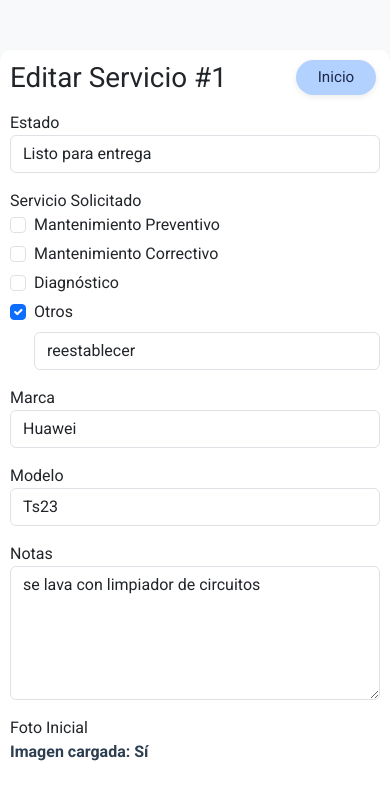
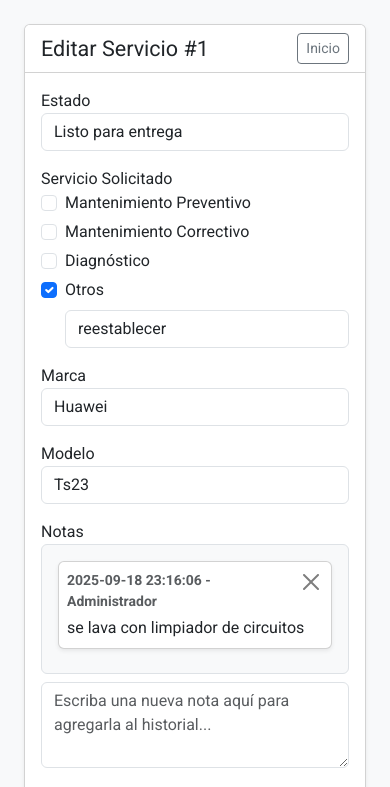
Before and after one commit to JoamCR/SCR, a Flask app: page /tecnico/editar/1 in a window 390 px wide. Shown: the top 787 px of the page. Run offline with Flask 3, Linux system fonts and the light colour scheme; a user stored in the database is signed in; data comes from the database, SQL or seed files in the repository; both versions use the stored data as it was after the commit.

Commit message:
Cambios en funcionalidades, se añada la funcion de registro de cambios y se mejora la vista de edicion

```diff
--- a/modules/tecnico/routes.py
+++ b/modules/tecnico/routes.py
@@ -164,13 +164,21 @@ def editar(id):
         return redirect(url_for('tecnico.panel'))
     servicio = servicio[0]
 
+    # Migración perezosa: Si hay una nota antigua y no hay notas en la nueva tabla, la movemos
+    notas_existentes = db.query("SELECT COUNT(*) as count FROM notas_servicio WHERE servicio_id = ?", (id,))
+    if notas_existentes[0]['count'] == 0 and servicio['notas']:
+        db.execute("INSERT INTO notas_servicio (servicio_id, nota, fecha, usuario) VALUES (?, ?, ?, ?)",
+                   (id, servicio['notas'], servicio['fecha_registro'], servicio['tecnico_actual'] or 'Sistema'))
+
     if request.method == 'POST':
         try:
             estado = request.form['estado']
             if estado not in ['En diagnóstico', 'En reparación', 'Listo para entrega']:
                 raise ValueError("Estado inválido")
 
-            notas = request.form['notas'].strip()
+            nueva_nota = request.form.get('nueva_nota', '').strip()
+            notas = servicio['notas'] or '' # Mantener la nota actual por defecto
+
             marca = request.form['marca'].strip()
             modelo = request.form['modelo'].strip()
             if not marca or not modelo:
@@ -211,6 +219,11 @@ def editar(id):
                 foto_final.save(os.path.join(Config.UPLOAD_FOLDER, nombre_archivo_final))
                 foto_final_path = os.path.join('static/uploads', nombre_archivo_final).replace('\\', '/')
 
+            if nueva_nota:
+                notas = nueva_nota # Actualizamos el campo principal con la nota más reciente
+                db.execute("INSERT INTO notas_servicio (servicio_id, nota, fecha, usuario) VALUES (?, ?, ?, ?)",
+                           (id, nueva_nota, datetime.now().strftime('%Y-%m-%d %H:%M:%S'), current_user.nombre))
+
             db.execute("""
                 UPDATE servicios SET estado = ?, marca = ?, modelo = ?, servicio = ?, notas = ?, foto_servicio = ?, foto_final = ?,
                 fecha_entrega = ?, tecnico_actual = ? WHERE id = ?
@@ -230,7 +243,55 @@ def editar(id):
         except Exception as e:
             flash(f"Error al actualizar: {str(e)}", "error")
         return redirect(url_for('tecnico.editar', id=id)) # Redirigir a la misma página en caso de error
-    return render_template('editar.html', servicio=servicio)
+
+    # Obtener historial de cambios para mostrar en la vista
+    historial_db = db.query("SELECT * FROM historial WHERE servicio_id = ? ORDER BY fecha_cambio DESC", (id,))
+    historial = []
+    if historial_db:
+        for h in historial_db:
+            historial.append({
+                'id': h['id'],
+                'fecha': h['fecha_cambio'],
+                'usuario': h['tecnico'],
+                'descripcion': f"Estado: {h['estado']} - Notas: {h['notas']}"
+            })
+
+    # Obtener lista de notas individuales
+    notas_list = db.query("SELECT * FROM notas_servicio WHERE servicio_id = ? ORDER BY fecha DESC", (id,))
+
+    return render_template('editar.html', servicio=servicio, historial=historial, notas_list=notas_list)
+
+@tecnico_bp.route('/eliminar_nota/<int:id_nota>', methods=['POST'])
+@login_required
+def eliminar_nota(id_nota):
+    try:
+        nota = db.query("SELECT servicio_id FROM notas_servicio WHERE id = ?", (id_nota,))
+        if nota:
+            servicio_id = nota[0]['servicio_id']
+            db.execute("DELETE FROM notas_servicio WHERE id = ?", (id_nota,))
+            flash("Nota eliminada correctamente", "success")
+            return redirect(url_for('tecnico.editar', id=servicio_id))
+        else:
+            flash("Nota no encontrada", "error")
+    except Exception as e:
+        flash(f"Error al eliminar nota: {str(e)}", "error")
+    return redirect(url_for('tecnico.panel'))
+
+@tecnico_bp.route('/eliminar_historial/<int:id_historial>', methods=['POST'])
+@login_required
+def eliminar_historial(id_historial):
+    try:
+        historial_entry = db.query("SELECT servicio_id FROM historial WHERE id = ?", (id_historial,))
+        if historial_entry:
+            servicio_id = historial_entry[0]['servicio_id']
+            db.execute("DELETE FROM historial WHERE id = ?", (id_historial,))
+            flash("Registro del historial eliminado correctamente", "success")
+            return redirect(url_for('tecnico.editar', id=servicio_id))
+        else:
+            flash("Registro no encontrado", "error")
+    except Exception as e:
+        flash(f"Error al eliminar del historial: {str(e)}", "error")
+    return redirect(url_for('tecnico.panel'))
 
 @tecnico_bp.route('/eliminar_servicio/<int:id>', methods=['POST'])
 @login_required
--- a/templates/editar.html
+++ b/templates/editar.html
@@ -8,13 +8,16 @@
     <link rel="stylesheet" href="/static/css/estilos.css">
 </head>
 <body>
-    <div class="form-container">
-        <div class="d-flex justify-content-between align-items-center mb-3">
-            <h1 class="mb-0">Editar Servicio #{{ servicio['id'] }}</h1>
-            <div class="d-flex gap-2">
-                <a href="{{ url_for('index') }}" class="btn-regresar btn-form-main inicio-top-right ms-3" title="Inicio">Inicio</a>
-            </div>
-        </div>
+    <div class="container-fluid p-4">
+        <div class="row">
+            <!-- Columna Izquierda: Formulario -->
+            <div class="col-lg-8">
+                <div class="card shadow-sm">
+                    <div class="card-header d-flex justify-content-between align-items-center bg-white">
+                        <h4 class="mb-0">Editar Servicio #{{ servicio['id'] }}</h4>
+                        <a href="{{ url_for('index') }}" class="btn btn-outline-secondary btn-sm" title="Inicio">Inicio</a>
+                    </div>
+                    <div class="card-body">
         {% with messages = get_flashed_messages(with_categories=true) %}
             {% if messages %}
                 {% for category, message in messages %}
@@ -23,6 +26,8 @@
             {% endif %}
         {% endwith %}
         <form method="POST" enctype="multipart/form-data">
+            <div class="row">
+                <div class="col-md-6">
             <div class="mb-3">
                 <label for="estado">Estado</label>
                 <select name="estado" id="estado" class="form-control" required title="Estado del servicio">
@@ -51,6 +56,8 @@
                     <input type="text" name="otros_servicio" class="form-control mt-2" placeholder="Especifique el servicio" title="Describa el servicio solicitado" value="{% if 'Otros' in servicio['servicio'] %}{{ servicio['servicio'].split('Otros: ')[1] if 'Otros: ' in servicio['servicio'] else '' }}{% endif %}" {% if 'Otros' not in servicio['servicio'] %}disabled{% endif %}>
                 </div>
             </div>
+                </div>
+                <div class="col-md-6">
             <div class="mb-3">
                 <label for="marca">Marca</label>
                 <input type="text" name="marca" id="marca" class="form-control" value="{{ servicio['marca'] }}" required title="Marca del equipo" placeholder="Ejemplo: HP">
@@ -61,8 +68,29 @@
             </div>
             <div class="mb-3">
                 <label for="notas">Notas</label>
-                <textarea name="notas" id="notas" class="form-control" rows="5" title="Notas adicionales" placeholder="Agregue observaciones aquí">{{ servicio['notas'] or '' }}</textarea>
+                <div class="bg-light p-3 rounded mb-2 border" style="max-height: 200px; overflow-y: auto;">
+                    {% if notas_list %}
+                        {% for nota in notas_list %}
+                        <div class="card mb-2 shadow-sm">
+                            <div class="card-body p-2">
+                                <div class="d-flex justify-content-between align-items-start">
+                                    <small class="text-muted fw-bold">{{ nota['fecha'] }} - {{ nota['usuario'] }}</small>
+                                    <button type="submit" form="form-eliminar-nota-{{ nota['id'] }}" class="btn-close btn-sm" aria-label="Eliminar" title="Eliminar nota"></button>
+                                </div>
+                                <p class="mb-0 mt-1 text-dark">{{ nota['nota'] }}</p>
+                            </div>
+                        </div>
+                        {% endfor %}
+                    {% else %}
+                        <p class="text-muted small mb-0 text-center">No hay notas registradas.</p>
+                    {% endif %}
+                </div>
+                <textarea name="nueva_nota" id="nueva_nota" class="form-control" rows="3" title="Agregar nueva nota" placeholder="Escriba una nueva nota aquí para agregarla al historial..."></textarea>
             </div>
+                </div>
+            </div>
+            <div class="row">
+                <div class="col-md-4">
             <div class="mb-3">
                 <label for="foto_inicial">Foto Inicial</label>
                 {% if servicio['foto_inicial'] %}
@@ -73,6 +101,8 @@
                     <input type="file" name="foto_inicial" id="foto_inicial" class="form-control" accept="image/jpeg,image/png" title="Suba la foto inicial">
                 {% endif %}
             </div>
+                </div>
+                <div class="col-md-4">
             <div class="mb-3">
                 <label for="foto_servicio">Foto Durante Servicio</label>
                 {% if servicio['foto_servicio'] %}
@@ -83,6 +113,8 @@
                     <input type="file" name="foto_servicio" id="foto_servicio" class="form-control" accept="image/jpeg,image/png" title="Suba la foto durante el servicio">
                 {% endif %}
             </div>
+                </div>
+                <div class="col-md-4">
             <div class="mb-3">
                 <label for="foto_final">Foto Final</label>
                 {% if servicio['foto_final'] %}
@@ -93,13 +125,64 @@
                     <input type="file" name="foto_final" id="foto_final" class="form-control" accept="image/jpeg,image/png" title="Suba la foto final">
                 {% endif %}
             </div>
-            <div class="d-flex justify-content-center gap-btns">
+                </div>
+            </div>
+            <div class="d-flex justify-content-end gap-2 mt-3">
                 <button type="submit" class="btn-aceptar btn-form-main" title="Actualizar">Actualizar</button>
                 <a href="{{ url_for('tecnico.panel') }}" class="btn-regresar btn-form-main" title="Regresar al Panel Técnico">Regresar</a>
             </div>
         </form>
-        <!-- Botón Inicio movido al header -->
 
+        <!-- Formularios ocultos para eliminar notas -->
+        {% for nota in notas_list %}
+        <form id="form-eliminar-nota-{{ nota['id'] }}" action="{{ url_for('tecnico.eliminar_nota', id_nota=nota['id']) }}" method="POST" onsubmit="return confirm('¿Está seguro de eliminar esta nota?');" style="display: none;"></form>
+        {% endfor %}
+
+                    </div>
+                </div>
+            </div>
+
+            <!-- Columna Derecha: Historial -->
+            <div class="col-lg-4">
+                <div class="card shadow-sm h-100">
+                    <div class="card-header bg-light">
+                        <h5 class="mb-0">Historial de Cambios</h5>
+                    </div>
+                    <div class="card-body p-0 table-responsive" style="max-height: 85vh;">
+                        <table class="table table-striped table-hover mb-0" style="font-size: 0.85rem;">
+                            <thead class="table-light sticky-top">
+                        <tr>
+                            <th>Fecha y Hora</th>
+                            <th>Usuario</th>
+                            <th>Cambios Realizados</th>
+                            <th style="width: 40px;"></th>
+                        </tr>
+                    </thead>
+                    <tbody>
+                        {% if historial %}
+                            {% for cambio in historial %}
+                            <tr>
+                                <td style="white-space: nowrap;">{{ cambio['fecha'] }}</td>
+                                <td>{{ cambio['usuario'] }}</td>
+                                <td>{{ cambio['descripcion'] }}</td>
+                                <td class="text-end">
+                                    <form action="{{ url_for('tecnico.eliminar_historial', id_historial=cambio['id']) }}" method="POST" onsubmit="return confirm('¿Está seguro de eliminar este registro del historial?');">
+                                        <button type="submit" class="btn-close btn-sm" aria-label="Eliminar" title="Eliminar registro"></button>
+                                    </form>
+                                </td>
+                            </tr>
+                            {% endfor %}
+                        {% else %}
+                            <tr>
+                                <td colspan="3" class="text-center text-muted">No hay historial disponible.</td>
+                            </tr>
+                        {% endif %}
+                    </tbody>
+                </table>
+            </div>
+        </div>
+    </div>
+        </div>
     </div>
     <script>
         document.getElementById('otros_servicio_check').addEventListener('change', function() {
```
Also changed, not shown: db.py (+9 -0 lines), db/taller.db.
